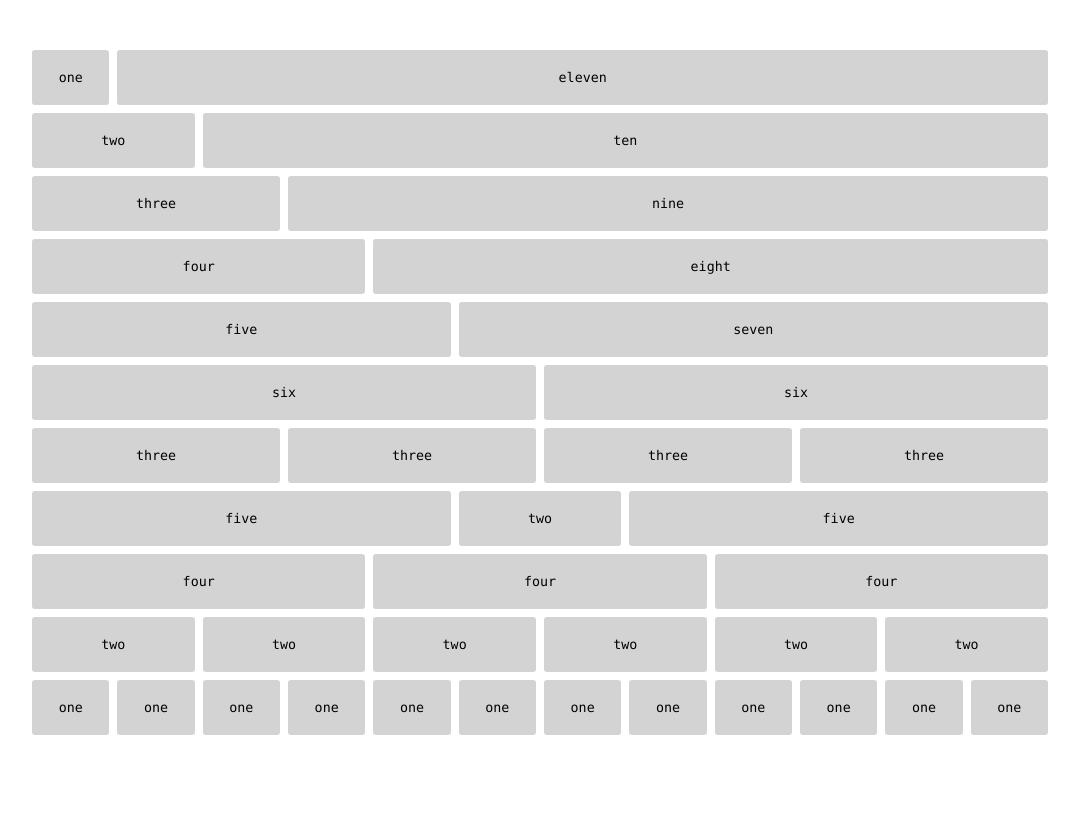
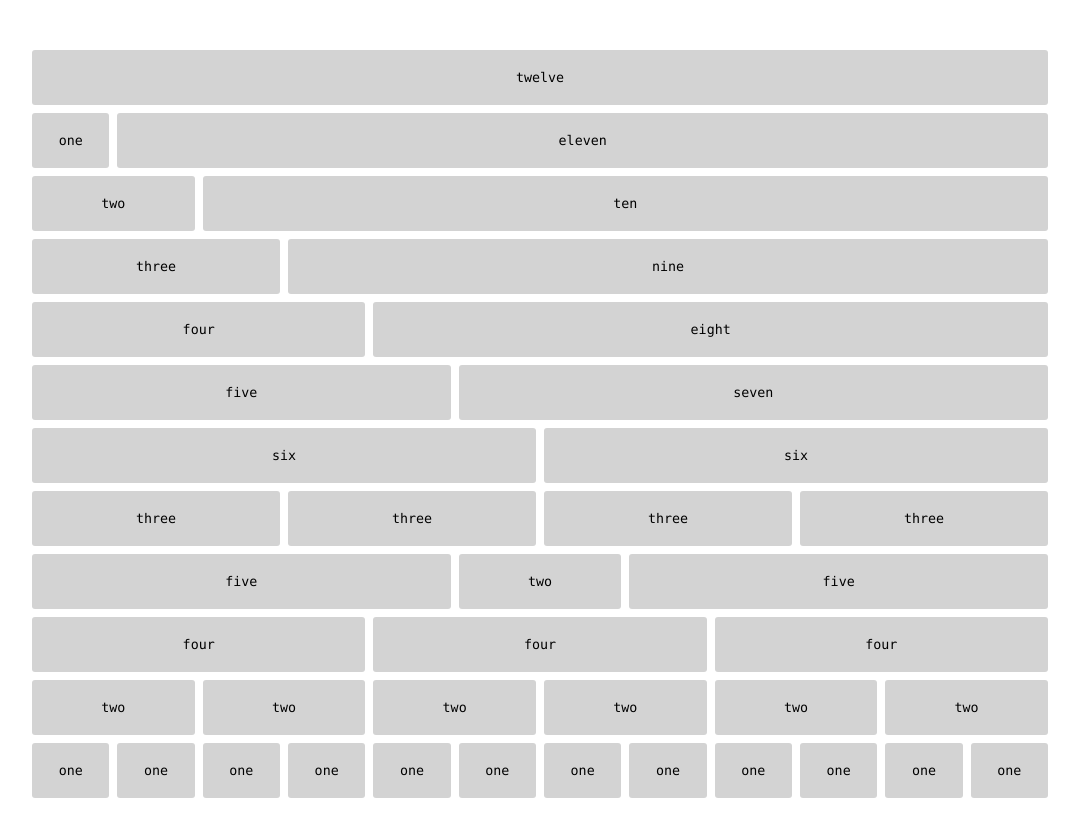
Before and after one commit to thomashibbard/grid-for-thomas, a website: page index.html in a window 1280 px wide. Shown: the whole page, without its empty margins (100-1179 px from the left). Before the commit the page ends 800 px from the top, so only its background shows below. Drawn offline with Linux system fonts and the light colour scheme.

Commit message:
updating sample

```diff
--- a/index.html
+++ b/index.html
@@ -6,6 +6,11 @@
 </head>
 <body>
   <div id="container">
+    <div class="row">
+      <div class="twelve columns">
+        twelve
+      </div>
+    </div>
     <div class="row">
       <div class="one column">
         one
```
Also changed, not shown: sample.png.
